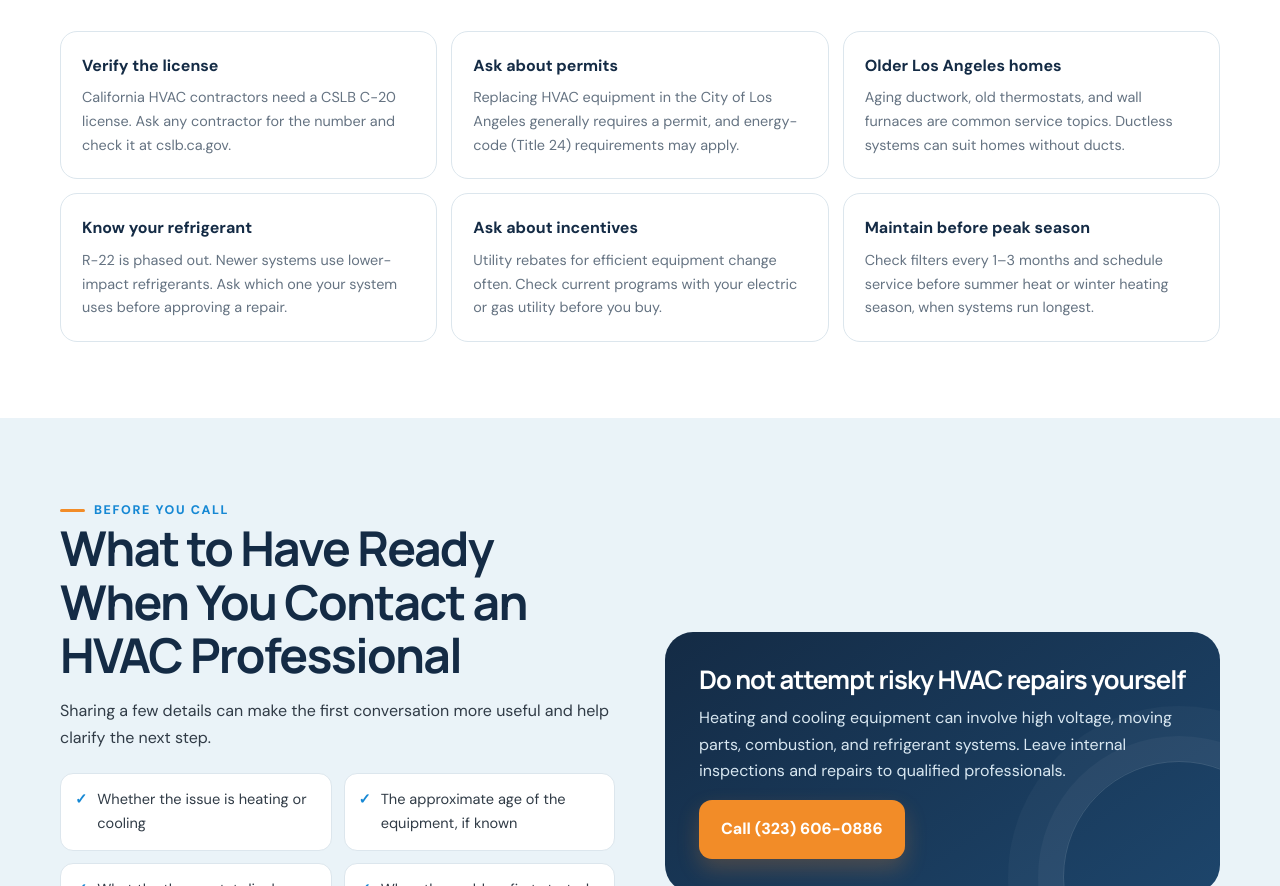
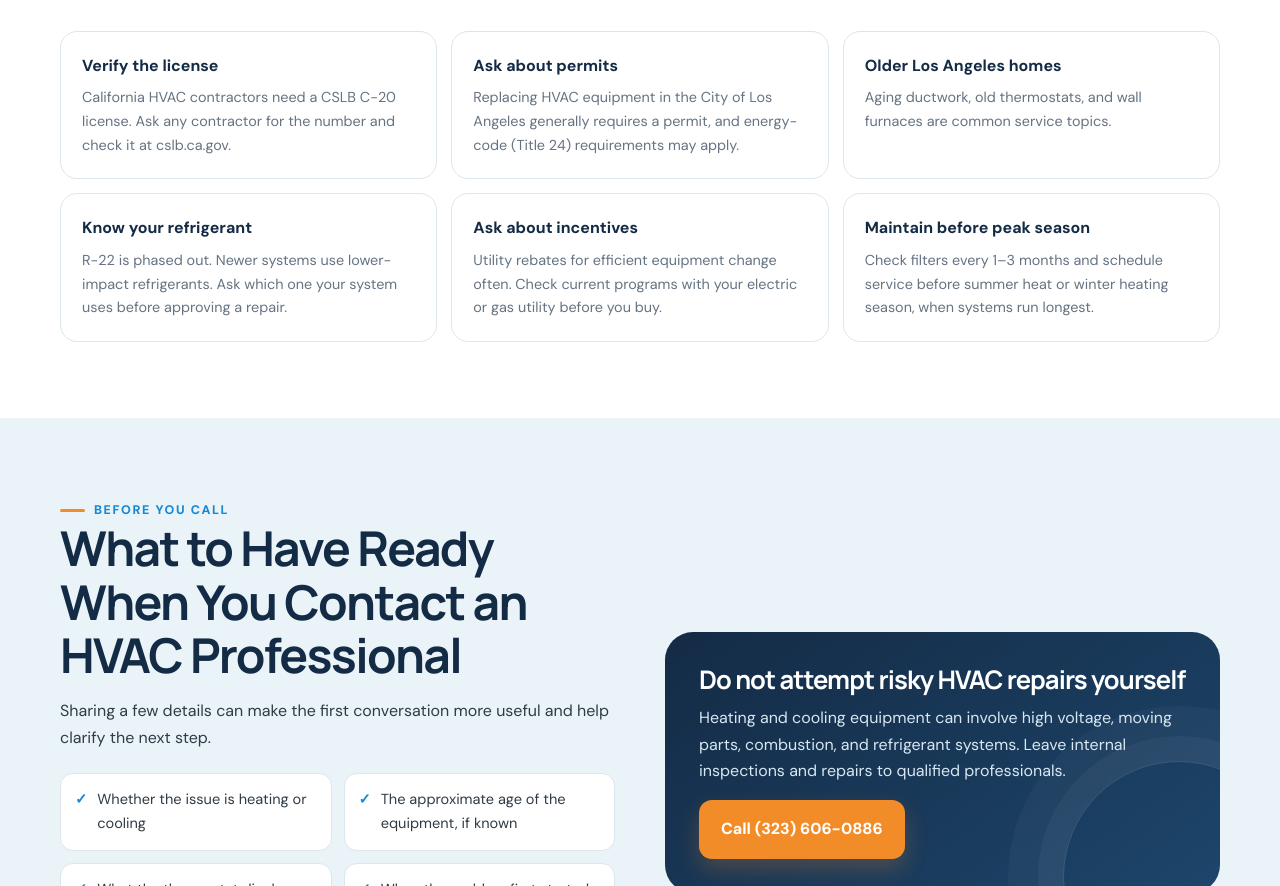
Before and after one commit to emergencyhvacla/emergencyhvacla, a plain HTML site: page index.html in a window 1280 px wide. Shown: the part 8544-9430 px from the top of the page. Drawn offline with Linux system fonts and the light colour scheme.

Commit message:
Update index.html

```diff
--- a/index.html
+++ b/index.html
@@ -745,7 +745,7 @@
         <div class="issue-grid">
           <article class="issue-card"><b>Verify the license</b><p>California HVAC contractors need a CSLB C-20 license. Ask any contractor for the number and check it at cslb.ca.gov.</p></article>
           <article class="issue-card"><b>Ask about permits</b><p>Replacing HVAC equipment in the City of Los Angeles generally requires a permit, and energy-code (Title 24) requirements may apply.</p></article>
-          <article class="issue-card"><b>Older Los Angeles homes</b><p>Aging ductwork, old thermostats, and wall furnaces are common service topics. Ductless systems can suit homes without ducts.</p></article>
+          <article class="issue-card"><b>Older Los Angeles homes</b><p>Aging ductwork, old thermostats, and wall furnaces are common service topics.</p></article>
           <article class="issue-card"><b>Know your refrigerant</b><p>R-22 is phased out. Newer systems use lower-impact refrigerants. Ask which one your system uses before approving a repair.</p></article>
           <article class="issue-card"><b>Ask about incentives</b><p>Utility rebates for efficient equipment change often. Check current programs with your electric or gas utility before you buy.</p></article>
           <article class="issue-card"><b>Maintain before peak season</b><p>Check filters every 1–3 months and schedule service before summer heat or winter heating season, when systems run longest.</p></article>
```
